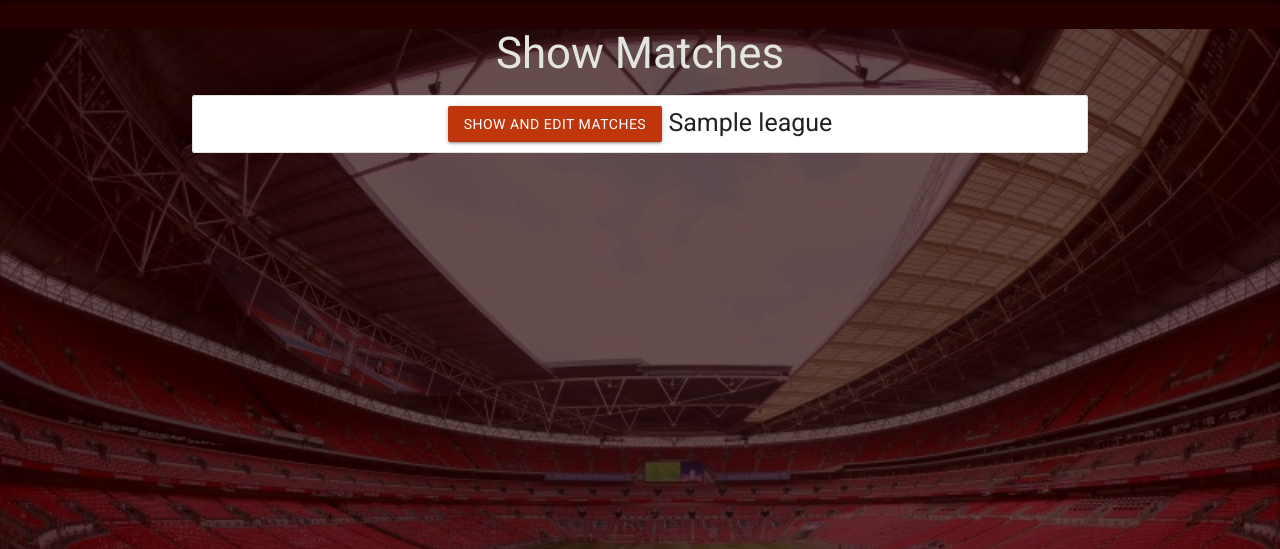
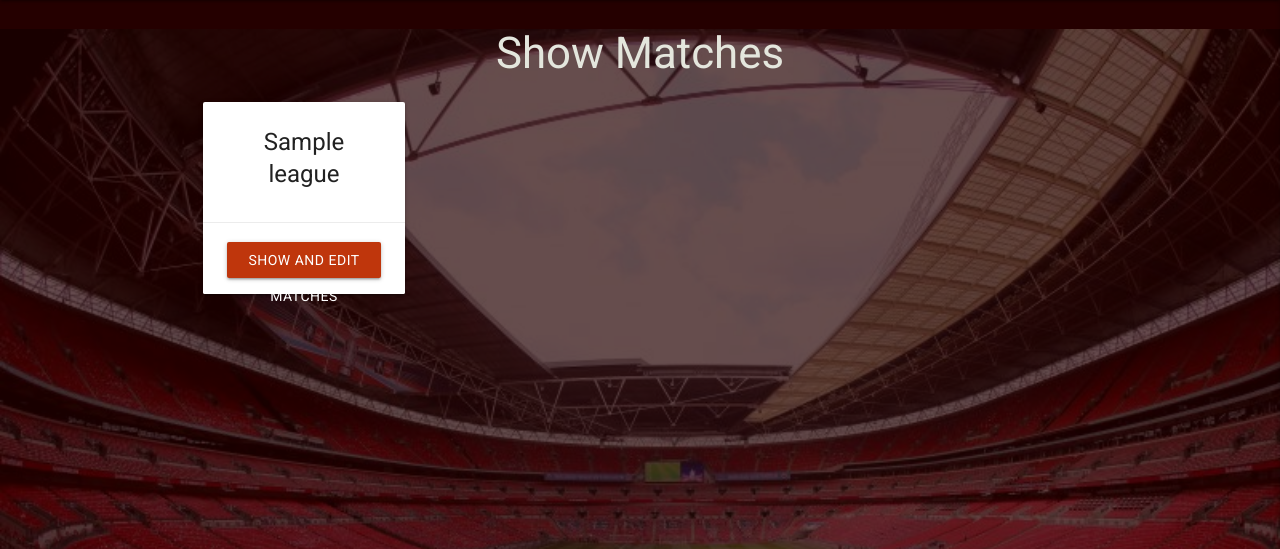
Before and after one commit to Kriz-hub/Football_League_Database, a Flask app: page /get_matches in a window 1280 px wide. Shown: the part 64-613 px from the top of the page. Run offline with Flask 2, Linux system fonts and the light colour scheme; a database or web service that is not in the repository returns one stand-in record (values such as "Sample title"); some libraries are stand-ins or nearby versions.

Commit message:
made start of manage leagues, manage matches in Card look

```diff
--- a/templates/matches.html
+++ b/templates/matches.html
@@ -4,14 +4,18 @@
     <h3 class="center-align color-of-text">Show Matches</h3>
 
     <div class="row">
-        <ul class="collection center-align">
-        {% for league in leagues %}
-          <li class="collection-item">
-            <a href="{{ url_for('manage_matches', league_id=league._id) }}" class="btn left-align deep-orange darken-4">Show and Edit Matches</a>
-            <span>{{league.league_name }}</span>
-          </li>
-        {% endfor %}
-      </ul>
+      {% for league in leagues %}
+          <div class="col s12 m3">
+              <div class="card center-align">
+                  <div class="card-content">
+                      <span class="card-title">{{ league.league_name }}</span>
+                  </div>
+                  <div class="card-action">
+                      <a href="{{ url_for('manage_matches', league_id=league._id) }}" class="btn left-align deep-orange darken-4">Show and Edit Matches</a>
+                  </div>
+              </div>
+          </div>
+      {% endfor %}
     </div>
 </main>
 {% endblock %}
```
Also changed, not shown: templates/rankings.html (+12 -8 lines).
